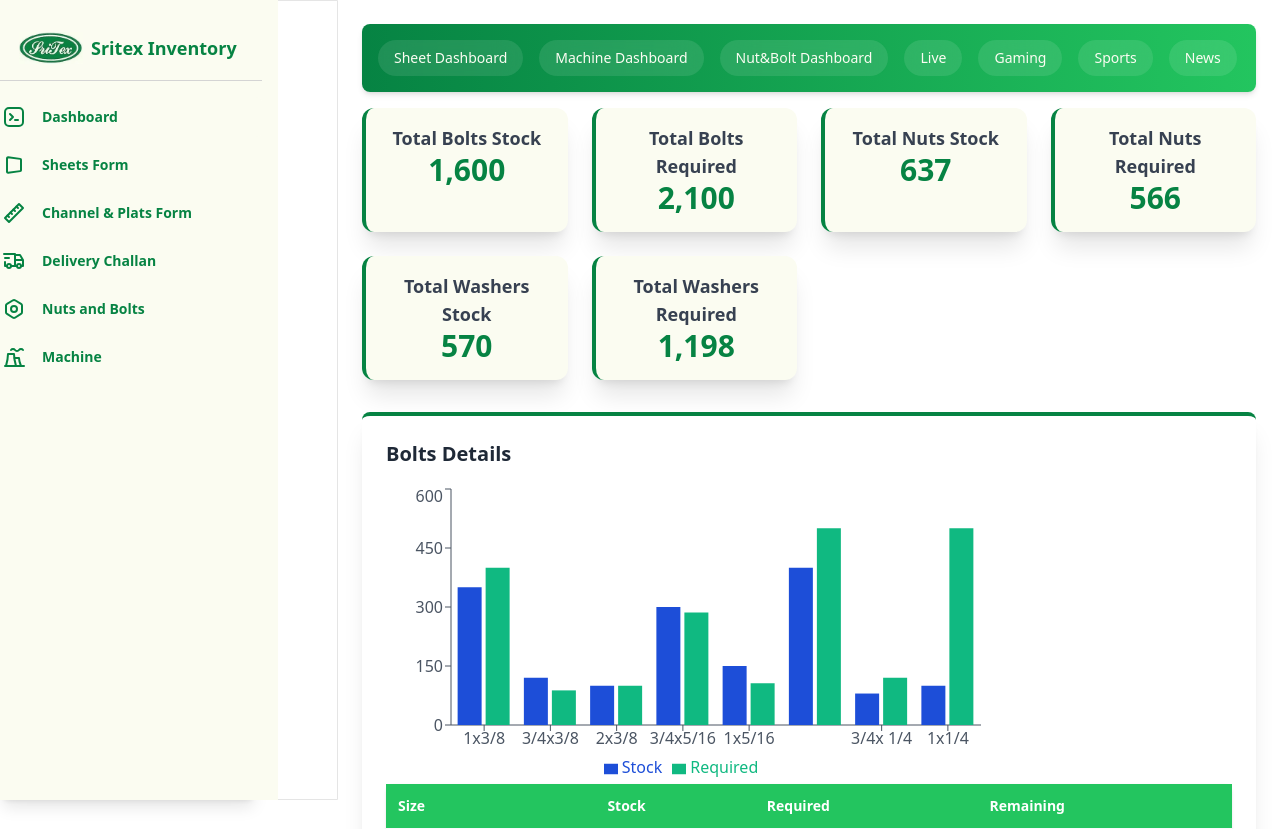
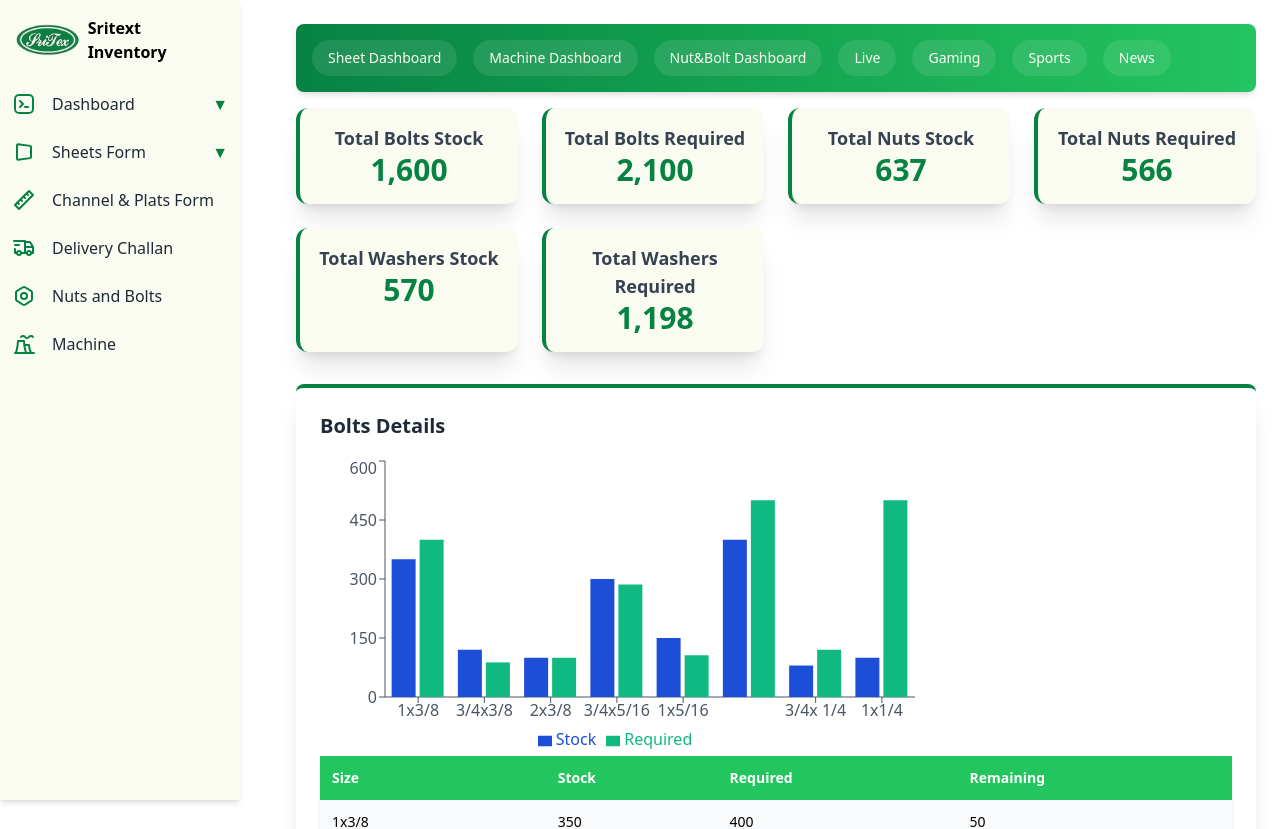
Before and after one commit to Pavithrank02/sritexinventory, a React (Create React App) app: page / in a window 1280 px wide. Shown: the top 829 px of the page. Built offline with nearby package versions, Linux system fonts and the light colour scheme.

Commit message:
HORIZONTAL FORM

```diff
--- a/src/components/SideComponent.js
+++ b/src/components/SideComponent.js
@@ -1,6 +1,5 @@
 "use client";
 import React, { useState } from "react";
-import { Sidebar, SidebarBody } from "../components/ui/sidebar.tsx";
 import {
   IconBrandTabler,
   IconNut,
@@ -10,118 +9,150 @@ import {
   IconBuildingFactory,
 } from "@tabler/icons-react";
 import { NavLink, Outlet } from "react-router-dom";
-import { cn } from "../lib/utils.ts";
+import { motion } from "framer-motion";
 import img from "../assets/images/sritex.jpg";
-import HorizontalMenu from "./HorizontalMenu.js";
 
 export function SidebarDemo() {
-  const [open, setOpen] = useState(false);
+  const [open, setOpen] = useState(false); // Sidebar open state
+  const [dropdownOpen, setDropdownOpen] = useState(null); // Dropdown open state
+
   const links = [
     {
       label: "Dashboard",
       href: "/",
-      icon: <IconBrandTabler className="h-6 w-6 flex-shrink-0" />,
+      icon: <IconBrandTabler className="h-6 w-6 flex-shrink-0 text-customTextColor" />,
+      subLinks: [
+        { label: "Sheet Dashboard", href: "/sheetdashboard" },
+        { label: "Machine Dashboard", href: "/machine" },
+        { label: "Nut and Bolt Dashboard", href: "/" },
+      ],
     },
     {
       label: "Sheets Form",
       href: "/sheets",
-      icon: <IconPerspective className="h-6 w-6 flex-shrink-0" />,
+      icon: <IconPerspective className="h-6 w-6 flex-shrink-0 text-customTextColor" />,
+      subLinks: [
+        { label: "Sheet Form", href: "/sheets" },
+        { label: "Channel Patta Form", href: "/channel" },
+        { label: "Nut and Bolt Form", href: "/nuts" },
+      ],
     },
     {
       label: "Channel & Plats Form",
       href: "/channel",
-      icon: <IconRuler2 className="h-6 w-6 flex-shrink-0" />,
+      icon: <IconRuler2 className="h-6 w-6 flex-shrink-0 text-customTextColor" />,
     },
     {
       label: "Delivery Challan",
       href: "/dc",
-      icon: <IconTruckDelivery className="h-6 w-6 flex-shrink-0" />,
+      icon: <IconTruckDelivery className="h-6 w-6 flex-shrink-0 text-customTextColor" />,
     },
     {
       label: "Nuts and Bolts",
       href: "/nuts",
-      icon: <IconNut className="h-6 w-6 flex-shrink-0" />,
+      icon: <IconNut className="h-6 w-6 flex-shrink-0 text-customTextColor" />,
     },
     {
       label: "Machine",
       href: "/machine",
-      icon: <IconBuildingFactory className="h-6 w-6 flex-shrink-0" />,
+      icon: <IconBuildingFactory className="h-6 w-6 flex-shrink-0 text-customTextColor" />,
     },
   ];
 
   return (
-    <div className="flex h-screen ">
+    <div className="flex h-screen">
       {/* Sidebar */}
-      <div
-        className={cn(
-          "flex justify-center items-center fixed h-full bg-customBgColor-bg dark:bg-customBgColor-bg shadow-lg transition-all duration-300",
-          open ? "w-64" : "w-24"
-        )}
+      <motion.div
+        animate={{ width: open ? 240 : 64 }} // Adjust width smoothly
+        transition={{ duration: 0.6, ease: [0.4, 0, 0.2, 1] }}
+        className="fixed h-full bg-customBgColor-bg dark:bg-gray-800 shadow-md"
+        onMouseEnter={() => setOpen(true)} // Open on hover
+        onMouseLeave={() => setOpen(false)} // Close on hover out
       >
-        <Sidebar open={open} setOpen={setOpen}>
-          <SidebarBody className="flex flex-col bg-customBgColor-bg">
+        <div className="flex flex-col h-full">
           {/* Logo Section */}
-            <div
-              className={cn(
-                "flex items-center justify-center px-4 py-4 border-b border-neutral-300 dark:border-neutral-700",
-                open ? "justify-center" : "justify-center"
-              )}
-            >
-              {open ? (
-                <div className="flex items-center gap-2">
-                  <img src={img} alt="Sritex Logo" className="h-8 w-auto" />
-                  <span className="text-lg font-bold text-customTextColor dark:text-white">
-                    Sritex Inventory
-                  </span>
-                </div>
-              ) : (
+          <div className="flex items-center justify-center p-4">
             <img
               src={img}
-                  alt="Sritex Logo"
-                  className="h-8 w-8 rounded-full"
+              alt="Logo"
+              className={`transition-all ${open ? "h-8 w-auto" : "h-8 w-8"}`}
             />
+            {open && (
+              <p className="ml-2 text-black dark:text-gray-200  font-semibold transition-opacity duration-300">
+                Sritext Inventory
+              </p>
             )}
           </div>
+
           {/* Links Section */}
-            <div className="mt-4 flex flex-col gap-2 overflow-y-auto">
+          <div className="flex-1 overflow-y-auto">
             {links.map((link, idx) => (
+              <div key={idx}>
+                {/* Parent Link */}
+                {!link.subLinks ? (
                   <NavLink
-                  key={idx}
                     to={link.href}
                     className={({ isActive }) =>
-                    cn(
-                      "flex items-center gap-4 p-2 text-customTextColor dark:text-customTextColor-light hover:bg-customTextColor-light dark:hover:bg-customTextColor-white rounded-md",
-                      isActive &&
-                        "bg-customBgColor-bg dark:bg-customBgColor-bg",
-                      open ? "justify-start" : "justify-center"
-                    )
+                      `flex items-center gap-4 p-3 text-gray-800 dark:text-gray-200 hover:bg-customTextColor-light dark:hover:bg-customBgColor rounded-md ${
+                        isActive ? "bg-customBgColor-bg dark:bg-gray-700" : ""
+                      } ${open ? "justify-start" : "justify-center"}`
                     }
                   >
                     {link.icon}
+                    {open && <span>{link.label}</span>}
+                  </NavLink>
+                ) : (
+                  <div
+                    className={`flex items-center gap-4 p-3 text-gray-800 dark:text-gray-200 hover:bg-customTextColor-light dark:hover:bg-customBgColor rounded-md ${
+                      open ? "justify-start" : "justify-center"
+                    }`}
+                    onClick={() =>
+                      setDropdownOpen(dropdownOpen === idx ? null : idx)
+                    }
+                  >
+                    {link.icon}
+                    {open && <span>{link.label}</span>}
                     {open && (
-                    <span className="text-sm font-extrabold">{link.label}</span>
+                      <span className="ml-auto text-customTextColor">
+                        {dropdownOpen === idx ? "▲" : "▼"}
+                      </span>
                     )}
+                  </div>
+                )}
+
+                {/* Dropdown Links */}
+                {link.subLinks && dropdownOpen === idx && open && (
+                  <motion.div
+                    initial={{ height: 0 }}
+                    animate={{ height: "auto" }}
+                    className="ml-14 mt-4 space-y-1 overflow-hidden justify-center"
+                  >
+                    {link.subLinks.map((subLink, subIdx) => (
+                      <NavLink
+                        key={subIdx}
+                        to={subLink.href}
+                        className="block text-base text-gray-600 dark:text-gray-400 hover:text-customTextColor-light dark:hover:text-customTextColor-light"
+                      >
+                        {subLink.label}
                       </NavLink>
                     ))}
+                  </motion.div>
+                )}
               </div>
-          </SidebarBody>
-        </Sidebar>
+            ))}
           </div>
+        </div>
+      </motion.div>
 
       {/* Main Content */}
-          <div
-        className={cn(
-          "ml-24 flex-1 transition-all duration-300",
-          open && "ml-64"
-        )}
+      <motion.div
+        animate={{ marginLeft: open ? 240 : 64 }}
+        className="flex-1 transition-all duration-300 bg-white"
       >
-
-        <div className="p-4 md:p-10 rounded-tl-2xl border border-neutral-200 dark:border-neutral-700 bg-white dark:bg-neutral-900 flex flex-col gap-2 h-full">
-
+        <div className="p-4">
           <Outlet />
-
         </div>
-      </div>
+      </motion.div>
     </div>
   );
 }
--- a/src/components/forms/NutBoltsForm.js
+++ b/src/components/forms/NutBoltsForm.js
@@ -220,7 +220,7 @@ const NutBoltsForm = () => {
   );
 
   return (
-    <div className="flex flex-row justify-center bg-gray-100 min-h-screen">
+    <div className="flex flex-row bg-gray-100 min-h-screen">
       <SidebarDemo />
       <div className="p-8 w-full max-w-7xl">
         <h1 className="text-2xl font-bold mb-6 text-gray-800">
```
Also changed, not shown: src/components/dashboards/SheetsDashboard.js (+28 -20 lines). Lines whose indentation alone changed are shown as unchanged.
